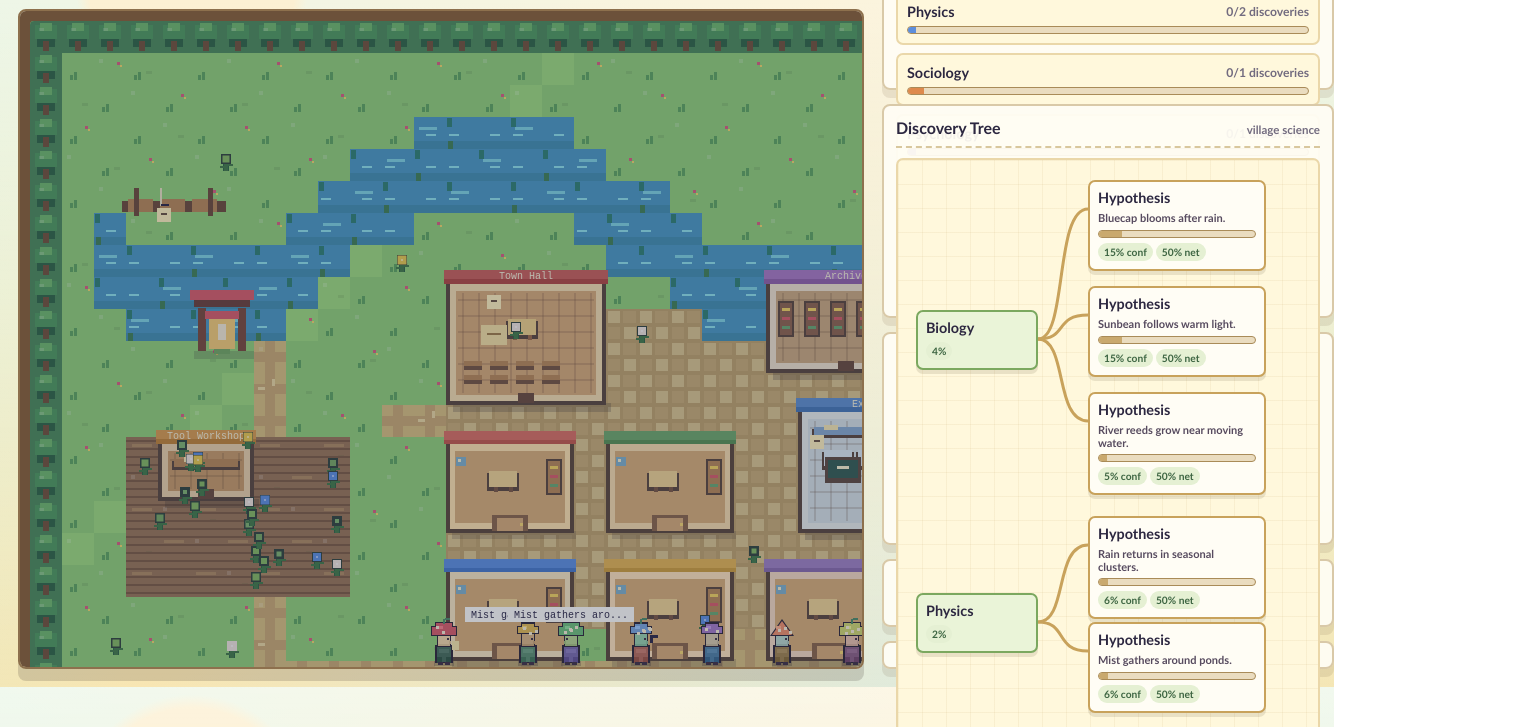
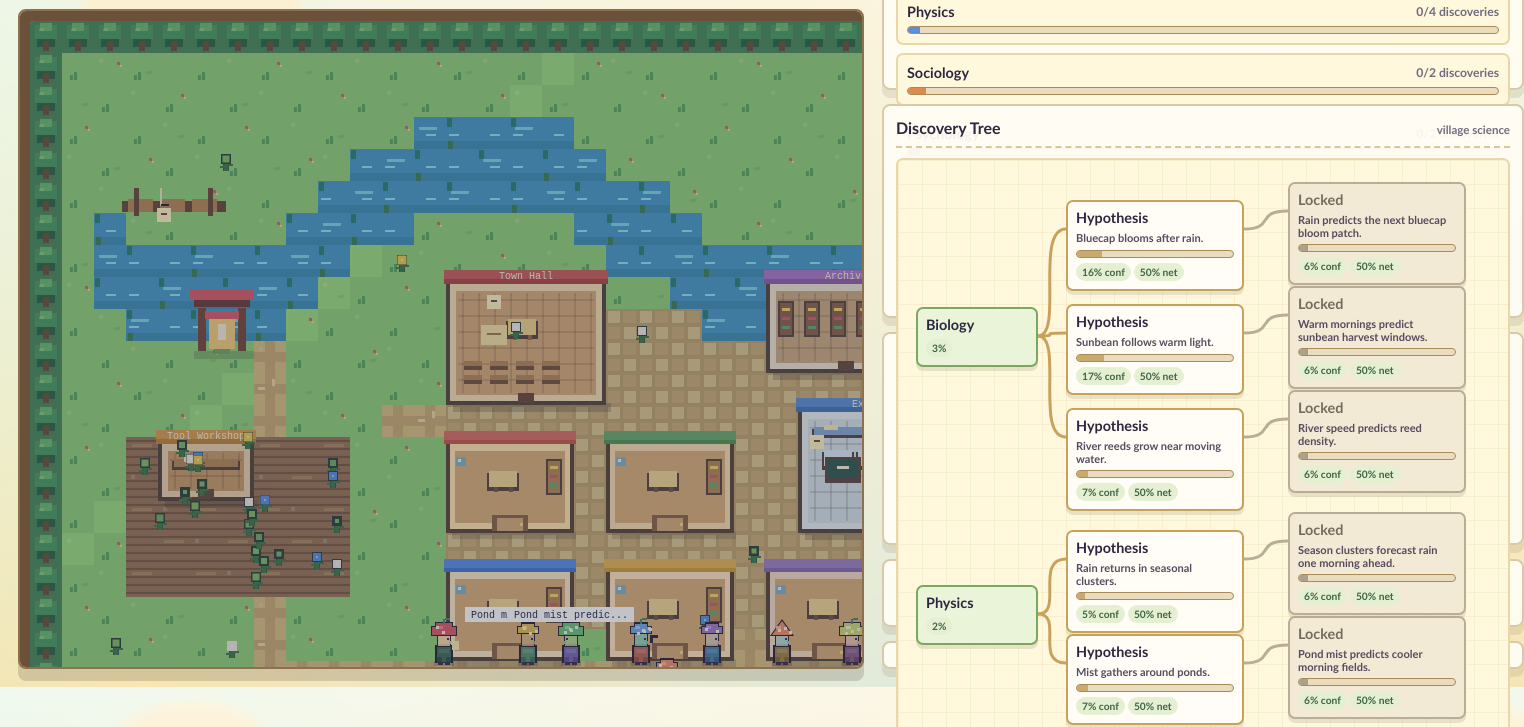
Before and after one commit to AlmondGod/seedlings, a website built with Vite: page index.html in a window 1280 px wide. Shown: the part 141-868 px from the top of the page, 1524 px wide, since content can reach past the window. Built offline with nearby package versions, Linux system fonts and the light colour scheme; animation ran at ten frames a second.

Commit message:
Add derived discoveries and pages deploy

```diff
--- a/package.json
+++ b/package.json
@@ -4,7 +4,9 @@
   "private": true,
   "scripts": {
     "start": "vite --host 127.0.0.1",
-    "dev": "vite --host 127.0.0.1"
+    "dev": "vite --host 127.0.0.1",
+    "build": "vite build",
+    "preview": "vite preview --host 127.0.0.1"
   },
   "devDependencies": {
     "vite": "^8.0.14"
--- a/src/main.js
+++ b/src/main.js
@@ -44,10 +44,10 @@
 const seasons = ["Sprout", "Cicada", "Maple", "Snowbell"];
 const weatherTypes = ["clear", "clear", "breezy", "rain", "rain", "mist"];
 const domainDefs = [
-  { id: "biology", name: "Biology", goal: 3, color: "#65a969" },
-  { id: "physics", name: "Physics", goal: 2, color: "#5d8edb" },
-  { id: "sociology", name: "Sociology", goal: 1, color: "#de8a4c" },
-  { id: "psychology", name: "Psychology", goal: 1, color: "#a27bc2" }
+  { id: "biology", name: "Biology", goal: 6, color: "#65a969" },
+  { id: "physics", name: "Physics", goal: 4, color: "#5d8edb" },
+  { id: "sociology", name: "Sociology", goal: 2, color: "#de8a4c" },
+  { id: "psychology", name: "Psychology", goal: 2, color: "#a27bc2" }
 ];
 
 const claimCatalog = [
@@ -57,7 +57,14 @@
   { claim: "Rain returns in seasonal clusters.", domain: "physics", parent: "physics", threshold: 0.78 },
   { claim: "River reeds grow near moving water.", domain: "biology", parent: "biology", threshold: 0.7 },
   { claim: "Mist gathers around ponds.", domain: "physics", parent: "physics", threshold: 0.72 },
-  { claim: "Shared observations improve predictions.", domain: "psychology", parent: "psychology", threshold: 0.76 }
+  { claim: "Shared observations improve predictions.", domain: "psychology", parent: "psychology", threshold: 0.76 },
+  { claim: "Rain predicts the next bluecap bloom patch.", domain: "biology", parent: "Bluecap blooms after rain.", threshold: 0.72 },
+  { claim: "Warm mornings predict sunbean harvest windows.", domain: "biology", parent: "Sunbean follows warm light.", threshold: 0.72 },
+  { claim: "Busy paths predict future puffroot spread.", domain: "sociology", parent: "Puffroot grows near crowded paths.", threshold: 0.72 },
+  { claim: "Season clusters forecast rain one morning ahead.", domain: "physics", parent: "Rain returns in seasonal clusters.", threshold: 0.82 },
+  { claim: "Pond mist predicts cooler morning fields.", domain: "physics", parent: "Mist gathers around ponds.", threshold: 0.78 },
+  { claim: "River speed predicts reed density.", domain: "biology", parent: "River reeds grow near moving water.", threshold: 0.76 },
+  { claim: "Accurate reports reduce listener prediction error.", domain: "psychology", parent: "Shared observations improve predictions.", threshold: 0.82 }
 ];
 
 function createBrain() {
@@ -319,6 +326,7 @@
 function checkDiscovery(claim) {
   const item = claimCatalog.find((entry) => entry.claim === claim);
   if (!item || world.discoveries.includes(claim)) return;
+  if (!isClaimUnlocked(item)) return;
   const belief = aggregateBeliefs().find((entry) => entry.claim === claim);
   if (!belief || belief.confidence < item.threshold) return;
   world.discoveries.push(claim);
@@ -330,10 +338,17 @@
     text: item.domain.slice(0, 3),
     idea: claim
   });
+  for (const child of claimCatalog.filter((entry) => entry.parent === claim)) {
+    addEvidence(child.claim, 0.035, "derived from parent discovery");
+  }
 }
 
 function domainName(id) {
   return domainDefs.find((domain) => domain.id === id)?.name ?? id;
+}
+
+function isClaimUnlocked(item) {
+  return domainDefs.some((domain) => domain.id === item.parent) || world.discoveries.includes(item.parent);
 }
 
 function setWeather() {
@@ -1173,17 +1188,25 @@
 
 function renderDiscoveryTree(beliefs, domains) {
   const rootX = 18;
-  const claimX = 190;
-  const rowHeight = 106;
+  const claimX = 168;
+  const childX = 390;
+  const rowHeight = 104;
+  const childHeight = 86;
   const edges = [];
   const nodes = [];
   let cursorY = 20;
 
   for (const domain of domainDefs) {
-    const domainClaims = beliefs
-      .filter((belief) => belief.domain === domain.id)
+    const rootClaims = beliefs
+      .filter((belief) => belief.domain === domain.id && belief.parent === domain.id)
       .sort((a, b) => claimCatalog.findIndex((item) => item.claim === a.claim) - claimCatalog.findIndex((item) => item.claim === b.claim));
-    const blockHeight = Math.max(rowHeight, domainClaims.length * rowHeight);
+    const claimBlocks = rootClaims.map((root) => {
+      const children = beliefs
+        .filter((belief) => belief.parent === root.claim)
+        .sort((a, b) => claimCatalog.findIndex((item) => item.claim === a.claim) - claimCatalog.findIndex((item) => item.claim === b.claim));
+      return { root, children, height: Math.max(rowHeight, children.length * childHeight) };
+    });
+    const blockHeight = Math.max(rowHeight, claimBlocks.reduce((sum, block) => sum + block.height, 0));
     const rootY = cursorY + blockHeight / 2 - 29;
     const domainProgress = domains.find((item) => item.id === domain.id);
 
@@ -1194,11 +1217,13 @@
       </article>
     `);
 
-    domainClaims.forEach((belief, index) => {
+    let blockY = cursorY;
+    for (const block of claimBlocks) {
+      const belief = block.root;
       const accepted = world.discoveries.includes(belief.claim);
-      const y = cursorY + index * rowHeight;
+      const y = blockY + block.height / 2 - 32;
       const edgeColor = accepted ? "#5d9b62" : "#c8a25b";
-      edges.push(`<path d="M ${rootX + 122} ${rootY + 29} C ${rootX + 152} ${rootY + 29}, ${claimX - 34} ${y + 29}, ${claimX} ${y + 29}" stroke="${edgeColor}" stroke-width="3" fill="none" stroke-linecap="round" />`);
+      edges.push(`<path d="M ${rootX + 122} ${rootY + 29} C ${rootX + 148} ${rootY + 29}, ${claimX - 32} ${y + 29}, ${claimX} ${y + 29}" stroke="${edgeColor}" stroke-width="3" fill="none" stroke-linecap="round" />`);
       nodes.push(`
         <article class="tree-node ${accepted ? "discovered" : "hypothesis"}" style="left:${claimX}px; top:${y}px">
           <strong>${accepted ? "Discovered" : "Hypothesis"}</strong>
@@ -1210,14 +1235,35 @@
           </div>
         </article>
       `);
-    });
+
+      block.children.forEach((child, childIndex) => {
+        const childAccepted = world.discoveries.includes(child.claim);
+        const unlocked = isClaimUnlocked(child);
+        const childY = blockY + childIndex * childHeight + 2;
+        const childEdgeColor = childAccepted ? "#5d9b62" : unlocked ? "#c8a25b" : "#b9ad95";
+        edges.push(`<path d="M ${claimX + 178} ${y + 29} C ${claimX + 210} ${y + 29}, ${childX - 34} ${childY + 29}, ${childX} ${childY + 29}" stroke="${childEdgeColor}" stroke-width="3" fill="none" stroke-linecap="round" />`);
+        nodes.push(`
+          <article class="tree-node ${childAccepted ? "discovered" : unlocked ? "hypothesis" : "locked"}" style="left:${childX}px; top:${childY}px">
+            <strong>${childAccepted ? "Discovered" : unlocked ? "Derived" : "Locked"}</strong>
+            <small>${child.claim}</small>
+            <div class="meter"><span style="width:${Math.round(child.confidence * 100)}%; background:${childAccepted ? "#65a969" : unlocked ? "#c9a96e" : "#aaa08c"}"></span></div>
+            <div class="tags">
+              <span class="tag">${Math.round(child.confidence * 100)}% conf</span>
+              <span class="tag">${Math.round(child.neural * 100)}% net</span>
+            </div>
+          </article>
+        `);
+      });
+
+      blockY += block.height;
+    }
 
     cursorY += blockHeight + 18;
   }
 
   return `
     <div class="tree-canvas" style="height:${cursorY + 20}px">
-      <svg viewBox="0 0 420 ${cursorY + 20}" style="height:${cursorY + 20}px" aria-hidden="true">
+      <svg viewBox="0 0 610 ${cursorY + 20}" style="height:${cursorY + 20}px" aria-hidden="true">
         ${edges.join("")}
       </svg>
       ${nodes.join("")}
--- a/src/styles.css
+++ b/src/styles.css
@@ -203,13 +203,13 @@
 
 .tree-canvas {
   position: relative;
-  min-width: 420px;
+  min-width: 610px;
 }
 
 .tree svg {
   position: absolute;
   inset: 0;
-  width: 420px;
+  width: 610px;
   pointer-events: none;
 }
 
@@ -251,6 +251,12 @@
 
 .tree-node.hypothesis {
   border-color: #c8a25b;
+}
+
+.tree-node.locked {
+  border-color: #b9ad95;
+  background: #f3ead6;
+  color: #756b5c;
 }
 
 .tree-node .tags {
--- /dev/null
+++ b/vite.config.js
@@ -0,0 +1,5 @@
+import { defineConfig } from "vite";
+
+export default defineConfig({
+  base: "/seedlings/"
+});
```
Also changed, not shown: .github/workflows/deploy.yml (added).
